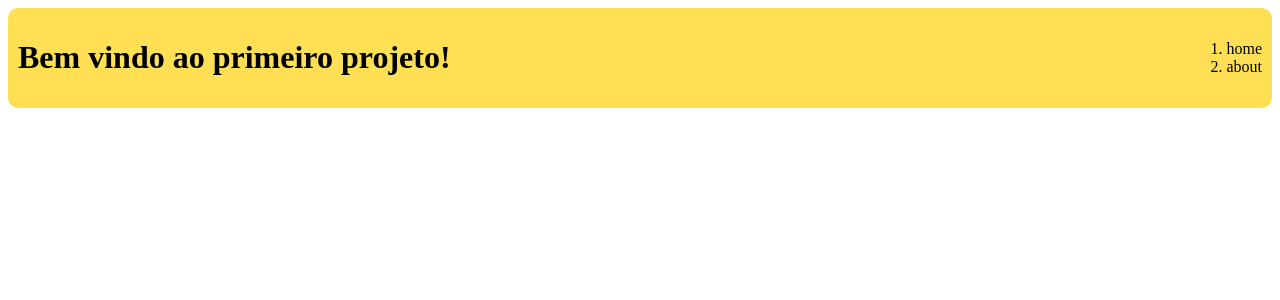
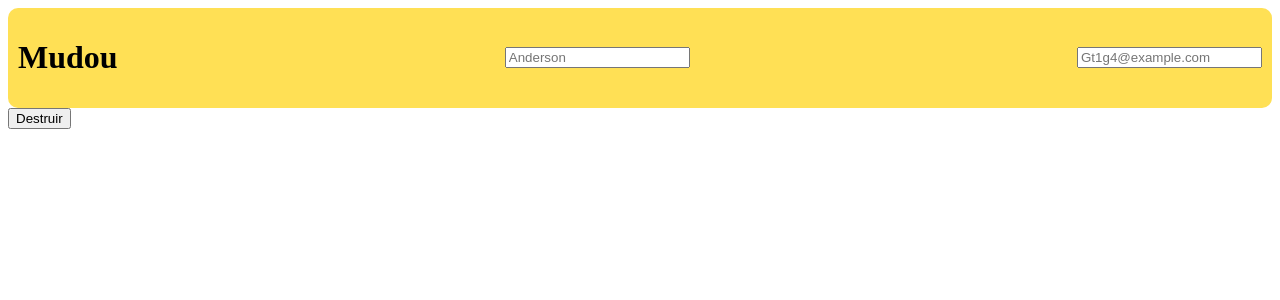
Before and after one commit to andersonjhonatan/study-Angular, an Angular app: page / in a window 1280 px wide. Shown: the top 300 px of the page. Built offline with nearby package versions, Linux system fonts and the light colour scheme.

Commit message:
feat: cicle de vida component onDestroy, OnInit

```diff
--- a/src/app/app.component.html
+++ /dev/null
@@ -1,3 +0,0 @@
-<app-title></app-title>
-
-<router-outlet></router-outlet>
--- a/src/app/app.component.ts
+++ b/src/app/app.component.ts
@@ -1,4 +1,4 @@
-import { Component } from '@angular/core';
+import { Component, OnChanges, OnDestroy, OnInit } from '@angular/core';
 import { CommonModule } from '@angular/common';
 import { RouterOutlet } from '@angular/router';
 import { TitleComponent } from './header/title.component';
@@ -7,9 +7,23 @@ import { TitleComponent } from './header/title.component';
   selector: 'app-root',
   standalone: true,
   imports: [CommonModule, RouterOutlet, TitleComponent],
-  templateUrl: './app.component.html',
-  styleUrl: './app.component.css'
+  template: `<app-title
+      title="Mudou"
+      name="Anderson"
+      email="Gt1g4@example.com"
+      *ngIf="aparecer"
+    ></app-title>
+    <button (click)="destroy()">Destruir</button>
+    <router-outlet></router-outlet>`,
 })
-export class AppComponent {
+export class AppComponent implements OnInit {
+  public aparecer: boolean = true;
 
+  constructor() {}
+  destroy(): void {
+    this.aparecer = !this.aparecer;
+  }
+  ngOnInit(): void {
+    console.log('Anderson chegou!');
+  }
 }
--- a/src/app/header/title.component.html
+++ b/src/app/header/title.component.html
@@ -1,7 +1,5 @@
 <div class="title">
   <h1>{{ title }}</h1>
-  <ol>
-    <li>home</li>
-    <li>about</li>
-  </ol>
+  <input type="text" placeholder="{{ name }}" />
+  <input type="text" placeholder="{{ email }}" />
 </div>
--- a/src/app/header/title.component.ts
+++ b/src/app/header/title.component.ts
@@ -1,4 +1,4 @@
-import { Component } from '@angular/core';
+import { Component, Input, OnChanges, OnDestroy, OnInit } from '@angular/core';
 import { CommonModule } from '@angular/common';
 
 @Component({
@@ -8,16 +8,17 @@ import { CommonModule } from '@angular/common';
   templateUrl: './title.component.html',
   styleUrl: './title.component.css',
 })
-export class TitleComponent {
-  public title = 'Bem vindo ao primeiro projeto!';
+export class TitleComponent implements OnChanges, OnDestroy {
+  @Input() title: string = 'Bem vindo ao primeiro projet!';
+  @Input() name: string = 'Name';
+  @Input() email: string = 'Email';
 
-  constructor() {}
 
-  public setTitle(title: string) {
-    this.title = title;
+  ngOnChanges(): void {
+    console.log('Anderson mudou!');
   }
 
-  public getTitle(): string {
-    return this.title;
+  ngOnDestroy(): void {
+    console.log('Anderson destruiu!');
   }
 }
```
Also changed, not shown: src/app/app.component.css (deleted), 1 other file (tests, documents, lock files or other folders).
